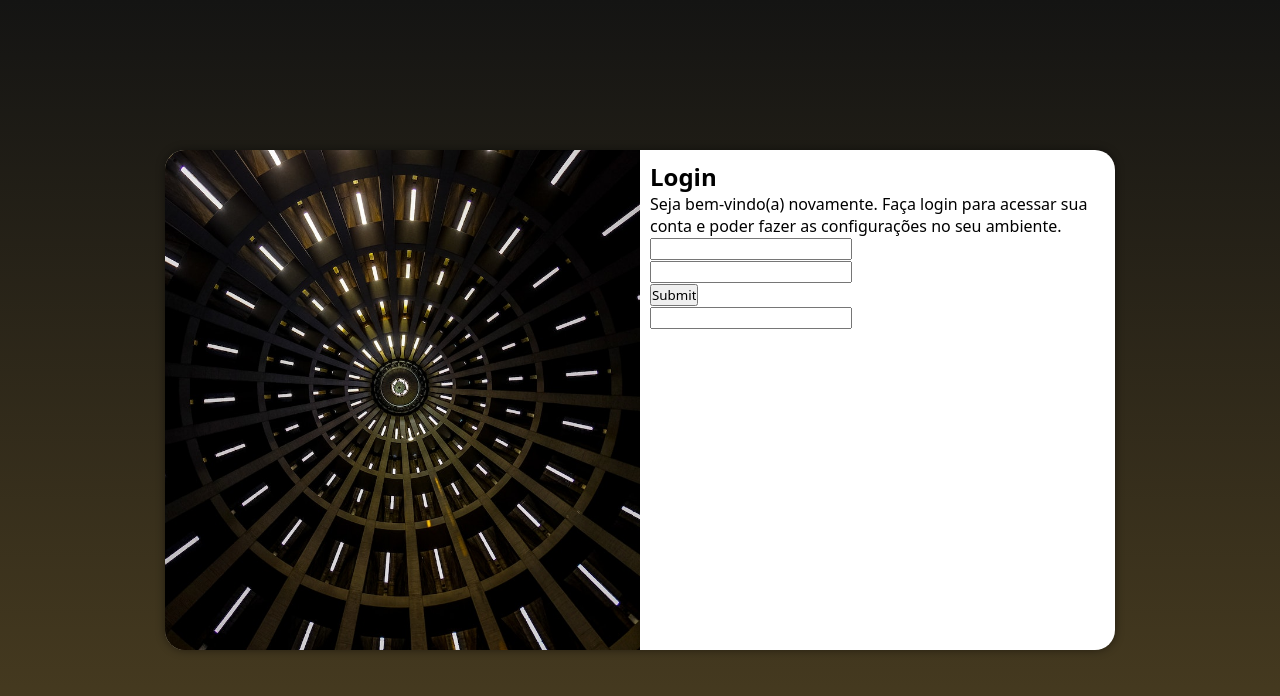
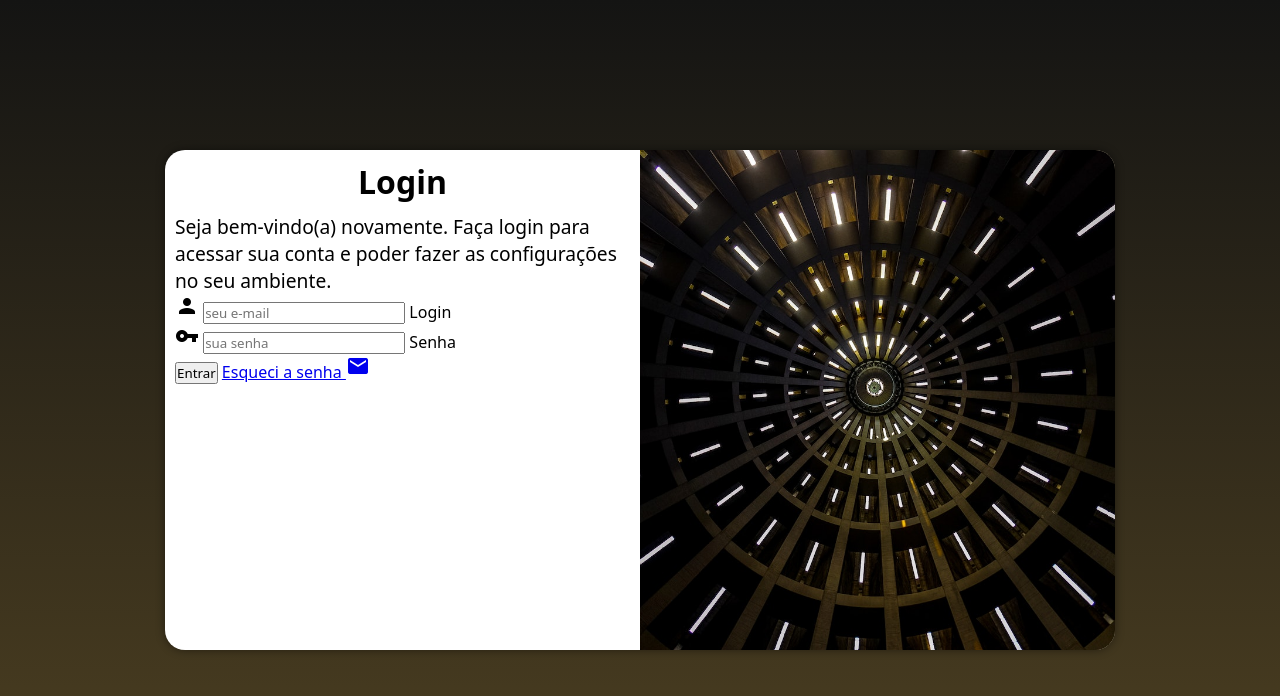
Before and after one commit to Josimarmg/projeto-login, a plain HTML site: page index.html in a window 1280 px wide. Drawn offline with Linux system fonts and the light colour scheme.

Commit message:
Adicionei o formulário

```diff
--- a/estilos/media-query.css
+++ b/estilos/media-query.css
@@ -42,13 +42,21 @@ TV/Grandes telas: acima de 1200px
     }
 
     section#login >div#imagem {
-        float: left;
+        float: right;
         width: 50%;
         height: 100%;
     }
 
     section#login > div#formulario {
-        float: right;
+        float: left;
         width: 50%;
     }
+
+    div#formulario > h1 {
+        font-size: 2em;
+    }
+
+    div#formulario > p {
+        font-size: 1.2em;
+    }
 }
--- a/estilos/style.css
+++ b/estilos/style.css
@@ -54,3 +54,12 @@ section#login > div#formulario {
     display: block;
     padding: 10px;
 }
+
+div#formulario > h1 {
+    text-align: center;
+    margin-bottom: 10px;
+}
+
+div#formulario > p {
+    font-size: 0.8em;
+}
--- a/index.html
+++ b/index.html
@@ -4,6 +4,8 @@
     <meta charset="UTF-8">
     <meta name="viewport" content="width=device-width, initial-scale=1.0">
     <title>Login</title>
+    <link href="https://fonts.googleapis.com/icon?family=Material+Icons"
+      rel="stylesheet">
     <link rel="stylesheet" href="estilos/style.css">
     <link rel="stylesheet" href="estilos/media-query.css">
 </head>
@@ -18,11 +20,21 @@
                 <p>
                     Seja bem-vindo(a) novamente. Faça login para acessar sua conta e poder fazer as configurações no seu ambiente.
                 </p>
-                <form action="login.php" method="post">
-                    <input type="email"> <br>
-                    <input type="password"> <br>
-                    <input type="submit"> <br>
-                    <input type="email">
+                <form action="login.php" method="post" autocomplete="on">
+                    <div class="campo">
+                        <span class="material-icons">person</span>
+                        <input type="email" name="login" id="ilogin" placeholder="seu e-mail" autocomplete="email" required maxlength="30">
+                        <label for="ilogin">Login</label>
+                    </div>
+                    <div class="campo">
+                        <span class="material-icons">vpn_key</span>
+                        <input type="password" name="senha" id="isenha" placeholder="sua senha" autocomplete="current-password" required minlength="8" maxlength="20">
+                        <label for="isenha">Senha</label>
+                    </div>
+                    <input type="submit" value="Entrar">
+                    <a href="esqueci.html">
+                        Esqueci a senha <span class="material-icons">mail</span>
+                    </a>
                 </form>
             </div>
         </section>
```
